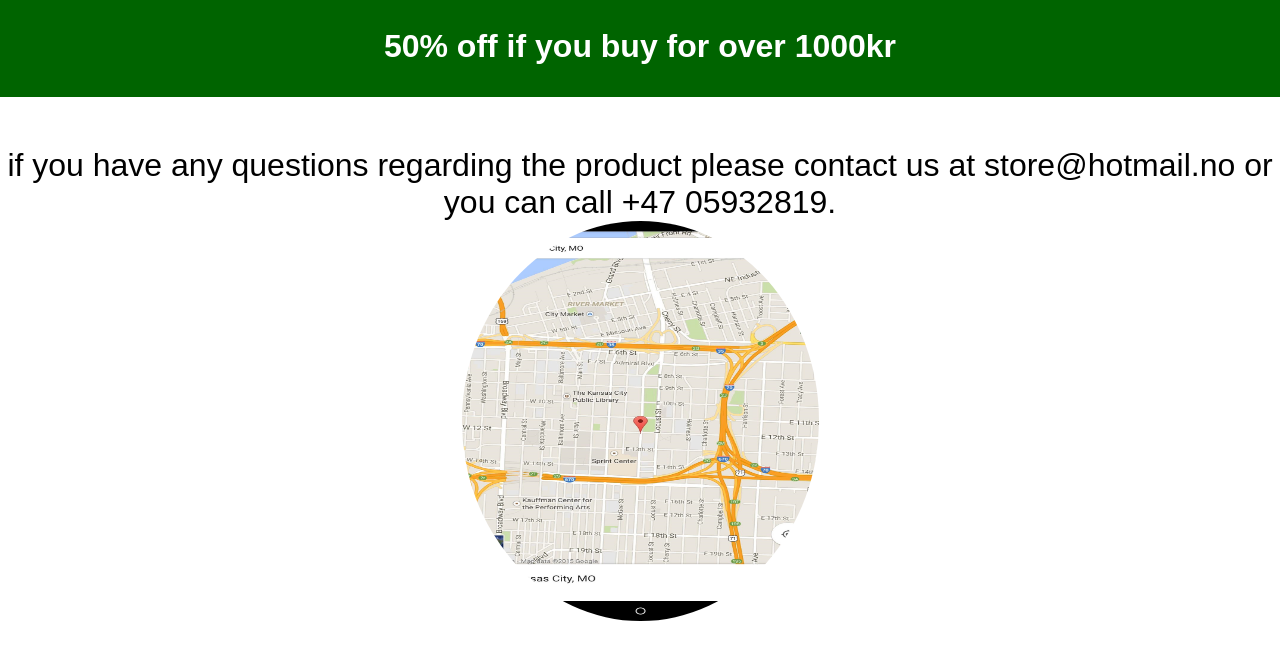
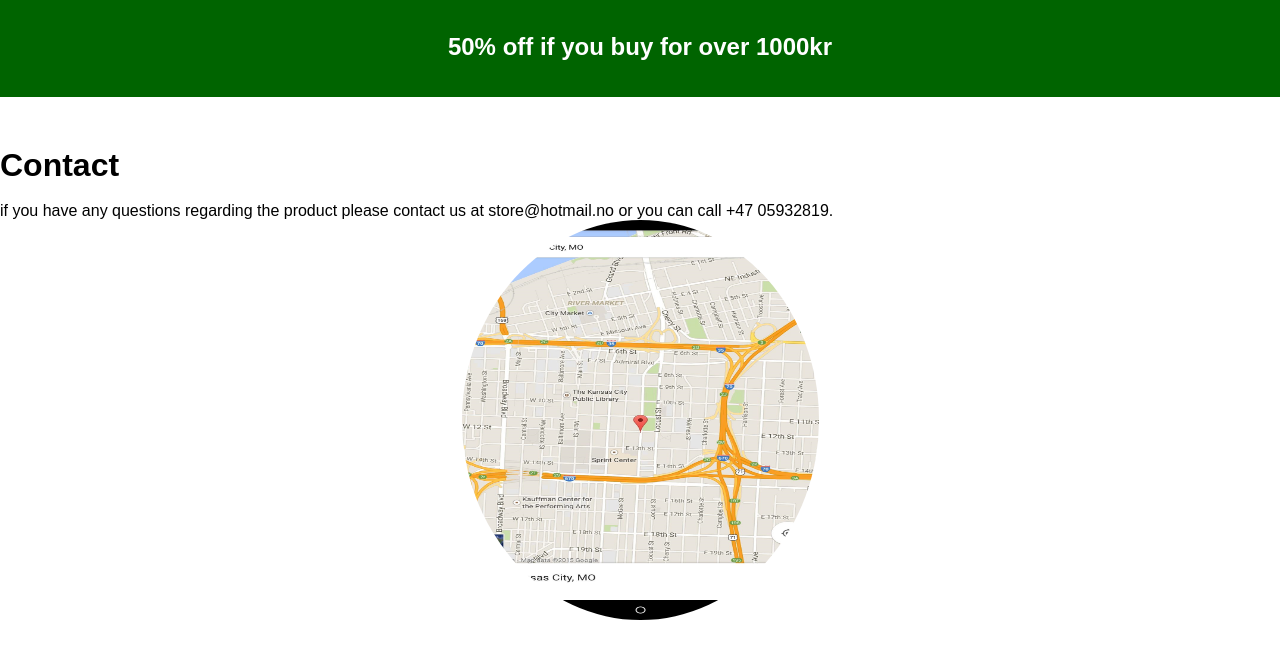
Before and after one commit to Maplebot/html_css_CA, a plain HTML site: page contact.html in a window 1280 px wide. Shown: the part 111-770 px from the top of the page. Drawn offline with Linux system fonts and the light colour scheme.

Commit message:
updated unique h1

```diff
--- a/contact.html
+++ b/contact.html
@@ -18,10 +18,10 @@
                 <li><a href="contact.html">Contact</a></li>
             </ul>
         </nav>
-        <h1 class="h1_nav">50% off if you buy for over 1000kr</h1>
+        <h2 class="h1_nav">50% off if you buy for over 1000kr</h2>
     </header>
     <main class="contact_box">
-        <p class="paragraph_contact">if you have any questions regarding the product please contact us at store@hotmail.no or you can call +47 05932819.</p>
+        <p class="paragraph_contact"><h1>Contact</h1><br>if you have any questions regarding the product please contact us at store@hotmail.no or you can call +47 05932819.</p>
         <img src="images/map.jpeg" class="map_image" alt="map of our location">
     </main>
 </body>
--- a/css/style.css
+++ b/css/style.css
@@ -57,6 +57,16 @@ ul{
     background-color: darkgreen;
     justify-content: center;
     align-items: center;
+}
+h2{
+    color:white;
+    grid-area: banner;
+    width:100%;
+    display:flex;
+    background-color: darkgreen;
+    justify-content: center;
+    align-items: center;
+
 }
 
 /*
```
Also changed, not shown: buy.html (+2 -1 lines), jacket1.html (+1 -1 lines), jacket2.html (+1 -1 lines), jacket3.html (+1 -1 lines), jacket4.html (+1 -1 lines), jacket5.html (+1 -1 lines), jacket6.html (+1 -1 lines), jacket7.html (+1 -1 lines).
